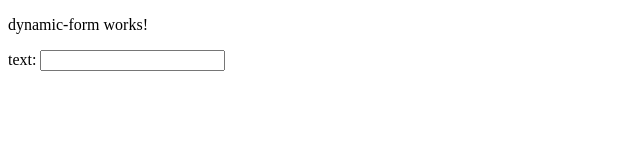
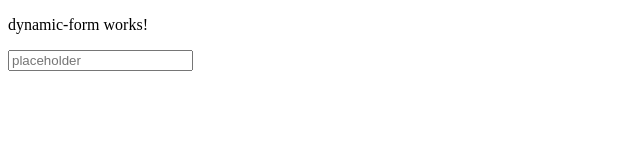
Before and after one commit to Callewaert-Jelle/Form-Builder-Project, an Angular app in the folder Form-Builder/: page / in a window 1280 px wide. Shown: the top 160 px of the page, without its empty margins (0-640 px from the left). Built offline with nearby package versions, Linux system fonts and the light colour scheme.

Commit message:
added basic text-input

```diff
--- a/Form-Builder/src/app/app.component.html
+++ b/Form-Builder/src/app/app.component.html
@@ -1,2 +1,5 @@
 <app-dynamic-form></app-dynamic-form>
-<app-dynamic-text-input></app-dynamic-text-input>
+<app-dynamic-text-input
+    placeholder={{text_placeholder}}
+    type={{text_type}}>
+</app-dynamic-text-input>
--- a/Form-Builder/src/app/app.component.ts
+++ b/Form-Builder/src/app/app.component.ts
@@ -1,8 +1,18 @@
-import { Component } from '@angular/core';
+import { Component, OnInit } from '@angular/core';
+import { DynamicTextInputTypes } from './form-builder-module/dynamic-inputs/dynamic-text-input/dynamic-text-input.component';
 
 @Component({
   selector: 'app-root',
   templateUrl: './app.component.html',
   styleUrls: ['./app.component.css']
 })
-export class AppComponent { }
+export class AppComponent implements OnInit {
+
+  text_placeholder: string;
+  text_type: DynamicTextInputTypes;
+
+  ngOnInit() {
+    this.text_placeholder = "placeholder"
+    this.text_type = DynamicTextInputTypes.text
+  }
+}
--- a/Form-Builder/src/app/form-builder-module/dynamic-inputs/dynamic-text-input/dynamic-text-input.component.html
+++ b/Form-Builder/src/app/form-builder-module/dynamic-inputs/dynamic-text-input/dynamic-text-input.component.html
@@ -1 +1,3 @@
-text: <input type="text">
+<input
+    placeholder={{placeholder}}
+    type={{type}}>
--- a/Form-Builder/src/app/form-builder-module/dynamic-inputs/dynamic-text-input/dynamic-text-input.component.ts
+++ b/Form-Builder/src/app/form-builder-module/dynamic-inputs/dynamic-text-input/dynamic-text-input.component.ts
@@ -1,4 +1,12 @@
-import { Component, OnInit } from '@angular/core';
+import { Component, OnInit, Input } from '@angular/core';
+
+export enum DynamicTextInputTypes {
+  text = 'text',
+  number = 'number',
+  password = 'password',
+  email = 'email',
+  color = 'color'
+}
 
 @Component({
   selector: 'app-dynamic-text-input',
@@ -7,9 +15,18 @@ import { Component, OnInit } from '@angular/core';
 })
 export class DynamicTextInputComponent implements OnInit {
 
+  @Input() placeholder?: string;
+  @Input() isDisabled?: boolean;
+  @Input() isReadonly?: boolean;
+  @Input() hasAutocomplete?: boolean;
+  @Input() type?: DynamicTextInputTypes;
+  @Input() pattern?: RegExp;
+
   constructor() { }
 
   ngOnInit() {
+    if (!this.type) {
+      this.type = DynamicTextInputTypes.text
+    }
   }
-
 }
```
